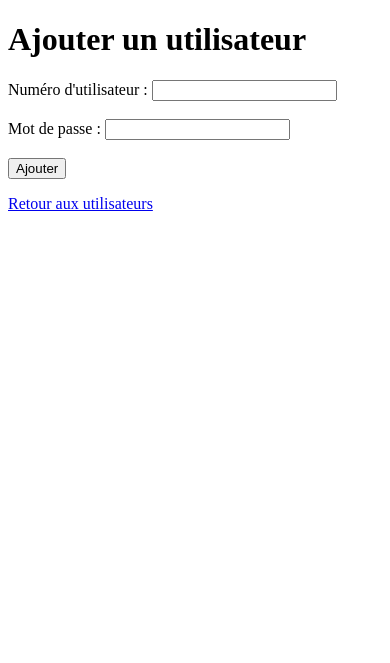
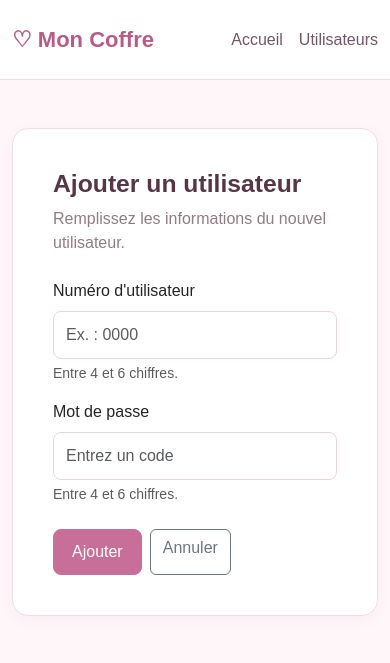
Before and after one commit to cindoz/TP3_CoffreFort_Cindy, a Flask app: page /utilisateurs/ajouter in a window 390 px wide. Shown: the top 663 px of the page. Run offline with Flask 3, Linux system fonts and the light colour scheme.

Commit message:
ajout styles templates et detection porte ouverte

```diff
--- a/app.py
+++ b/app.py
@@ -44,7 +44,7 @@ def authentifier(numero, mot_de_passe):
 
 @app.route("/")
 def accueil():
-    return "Coffre-fort !"
+    return render_template("accueil.html")
 
 
 @app.route("/utilisateurs")
--- /dev/null
+++ b/static/css/style.css
@@ -0,0 +1,104 @@
+body {
+    background-color: #fff6fa;
+    color: #44303c;
+    font-family: Arial, sans-serif;
+}
+
+.navbar {
+    background-color: #ffffff;
+    border-bottom: 1px solid #f3dce7;
+    padding: 18px 0;
+}
+
+.navbar-brand {
+    color: #b85c87 !important;
+    font-size: 22px;
+}
+
+.nav-link {
+    color: #725667;
+}
+
+.nav-link:hover {
+    color: #b85c87;
+}
+
+.page-title {
+    color: #563646;
+    font-weight: 700;
+}
+
+.card {
+    border: 1px solid #f3dce7;
+    border-radius: 16px;
+    box-shadow: 0 4px 14px rgba(157, 86, 119, 0.05);
+}
+
+.btn-rose {
+    background-color: #c76f99;
+    border: 1px solid #c76f99;
+    color: #ffffff;
+    border-radius: 8px;
+    padding: 10px 18px;
+}
+
+.btn-rose:hover {
+    background-color: #ae557f;
+    border-color: #ae557f;
+    color: #ffffff;
+}
+
+.btn-outline-rose {
+    color: #b85c87;
+    border: 1px solid #e6bfd1;
+    background-color: white;
+    border-radius: 8px;
+}
+
+.btn-outline-rose:hover {
+    background-color: #fce9f2;
+    color: #9d456e;
+}
+
+.form-control {
+    border-radius: 8px;
+    border: 1px solid #ead3df;
+    padding: 11px 12px;
+}
+
+.form-control:focus {
+    border-color: #d78caf;
+    box-shadow: 0 0 0 0.2rem rgba(199, 111, 153, 0.15);
+}
+
+.table thead th {
+    background-color: #fce9f2;
+    color: #684456;
+    font-weight: 600;
+}
+
+.table td,
+.table th {
+    padding: 15px;
+    vertical-align: middle;
+}
+
+.table {
+    margin-bottom: 0;
+}
+
+.subtitle {
+    color: #907b87;
+}
+
+.home-icon {
+    width: 60px;
+    height: 60px;
+    display: flex;
+    align-items: center;
+    justify-content: center;
+    background-color: #fce4ee;
+    color: #b85c87;
+    border-radius: 15px;
+    font-size: 28px;
+}
--- a/templates/add_utilisateur.html
+++ b/templates/add_utilisateur.html
@@ -1,30 +1,82 @@
-<!DOCTYPE html>
-<html lang="fr">
-<head>
-    <meta charset="UTF-8">
-    <title>Ajouter un utilisateur</title>
-</head>
-<body>
-    <h1>Ajouter un utilisateur</h1>
+{% extends "base.html" %}
 
-    <form method="POST">
-        <label for="numero">Numéro d'utilisateur :</label>
-        <input type="text" id="numero" name="numero"
-               minlength="4" maxlength="6"
-               pattern="[0-9]{4,6}" required>
+{% block title %}Ajouter un utilisateur - Mon Coffre{% endblock %}
 
-        <br><br>
+{% block content %}
 
-        <label for="mot_de_passe">Mot de passe :</label>
-        <input type="password" id="mot_de_passe" name="mot_de_passe"
-               minlength="4" maxlength="6"
-               pattern="[0-9]{4,6}" required>
+<div class="row justify-content-center">
+    <div class="col-md-7 col-lg-6">
 
-        <br><br>
+        <div class="card p-4">
+            <div class="card-body">
 
-        <button type="submit">Ajouter</button>
-    </form>
+                <h2 class="page-title mb-2">Ajouter un utilisateur</h2>
 
-    <p><a href="{{ url_for('afficher_utilisateurs') }}">Retour aux utilisateurs</a></p>
-</body>
-</html>
+                <p class="subtitle mb-4">
+                    Remplissez les informations du nouvel utilisateur.
+                </p>
+
+                <form method="POST">
+
+                    <div class="mb-3">
+                        <label for="numero" class="form-label">
+                            Numéro d'utilisateur
+                        </label>
+
+                        <input type="text"
+                               class="form-control"
+                               id="numero"
+                               name="numero"
+                               minlength="4"
+                               maxlength="6"
+                               pattern="[0-9]{4,6}"
+                               inputmode="numeric"
+                               placeholder="Ex. : 0000"
+                               required>
+
+                        <div class="form-text">
+                            Entre 4 et 6 chiffres.
+                        </div>
+                    </div>
+
+                    <div class="mb-4">
+                        <label for="mot_de_passe" class="form-label">
+                            Mot de passe
+                        </label>
+
+                        <input type="password"
+                               class="form-control"
+                               id="mot_de_passe"
+                               name="mot_de_passe"
+                               minlength="4"
+                               maxlength="6"
+                               pattern="[0-9]{4,6}"
+                               inputmode="numeric"
+                               placeholder="Entrez un code"
+                               required>
+
+                        <div class="form-text">
+                            Entre 4 et 6 chiffres.
+                        </div>
+                    </div>
+
+                    <div class="d-flex gap-2">
+                        <button type="submit" class="btn btn-rose">
+                            Ajouter
+                        </button>
+
+                        <a href="{{ url_for('afficher_utilisateurs') }}"
+                           class="btn btn-outline-secondary">
+                            Annuler
+                        </a>
+                    </div>
+
+                </form>
+
+            </div>
+        </div>
+
+    </div>
+</div>
+
+{% endblock %}
--- /dev/null
+++ b/templates/base.html
@@ -0,0 +1,33 @@
+<!DOCTYPE html>
+<html lang="fr">
+<head>
+    <meta charset="UTF-8">
+    <meta name="viewport" content="width=device-width, initial-scale=1.0">
+    <title>{% block title %}Mon Coffre{% endblock %}</title>
+
+    <link href="https://cdn.jsdelivr.net/npm/bootstrap@5.3.3/dist/css/bootstrap.min.css" rel="stylesheet">
+
+    <link rel="stylesheet" href="{{ url_for('static', filename='css/style.css') }}">
+</head>
+<body>
+
+    <nav class="navbar navbar-expand-lg navbar-light">
+        <div class="container">
+            <a class="navbar-brand fw-bold" href="{{ url_for('accueil') }}">
+                ♡ Mon Coffre
+            </a>
+
+            <div class="d-flex gap-3">
+                <a class="nav-link" href="{{ url_for('accueil') }}">Accueil</a>
+                <a class="nav-link" href="{{ url_for('afficher_utilisateurs') }}">Utilisateurs</a>
+            </div>
+        </div>
+    </nav>
+
+    <main class="container py-5">
+        {% block content %}{% endblock %}
+    </main>
+
+    <script src="https://cdn.jsdelivr.net/npm/bootstrap@5.3.3/dist/js/bootstrap.bundle.min.js"></script>
+</body>
+</html>
```
Also changed, not shown: historique.json (+110 -0 lines), templates/accueil.html (added, +42 -0 lines), templates/edit_utilisateur.html (+68 -30 lines), templates/utilisateurs.html (+49 -23 lines), 1 other file.
